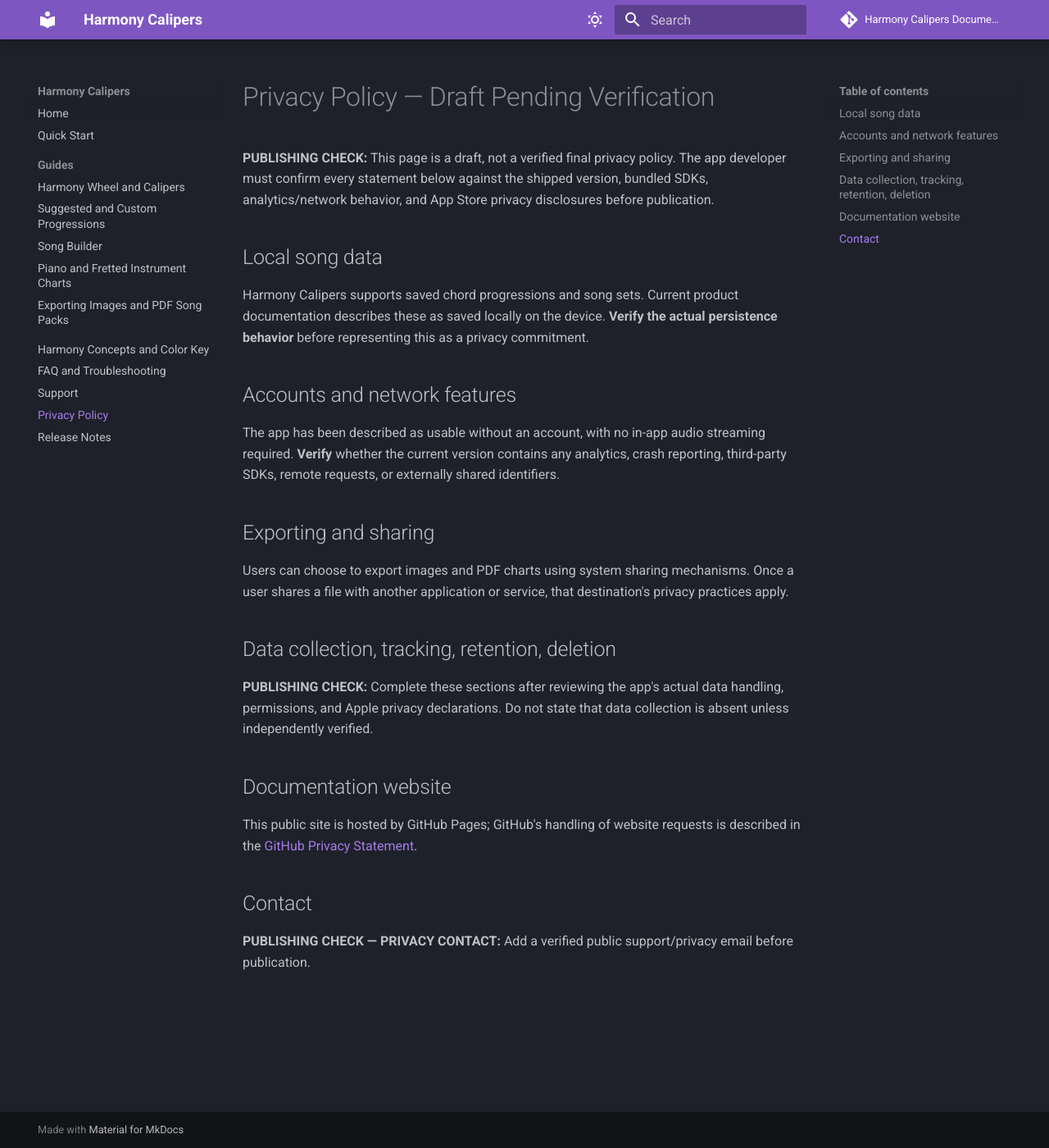
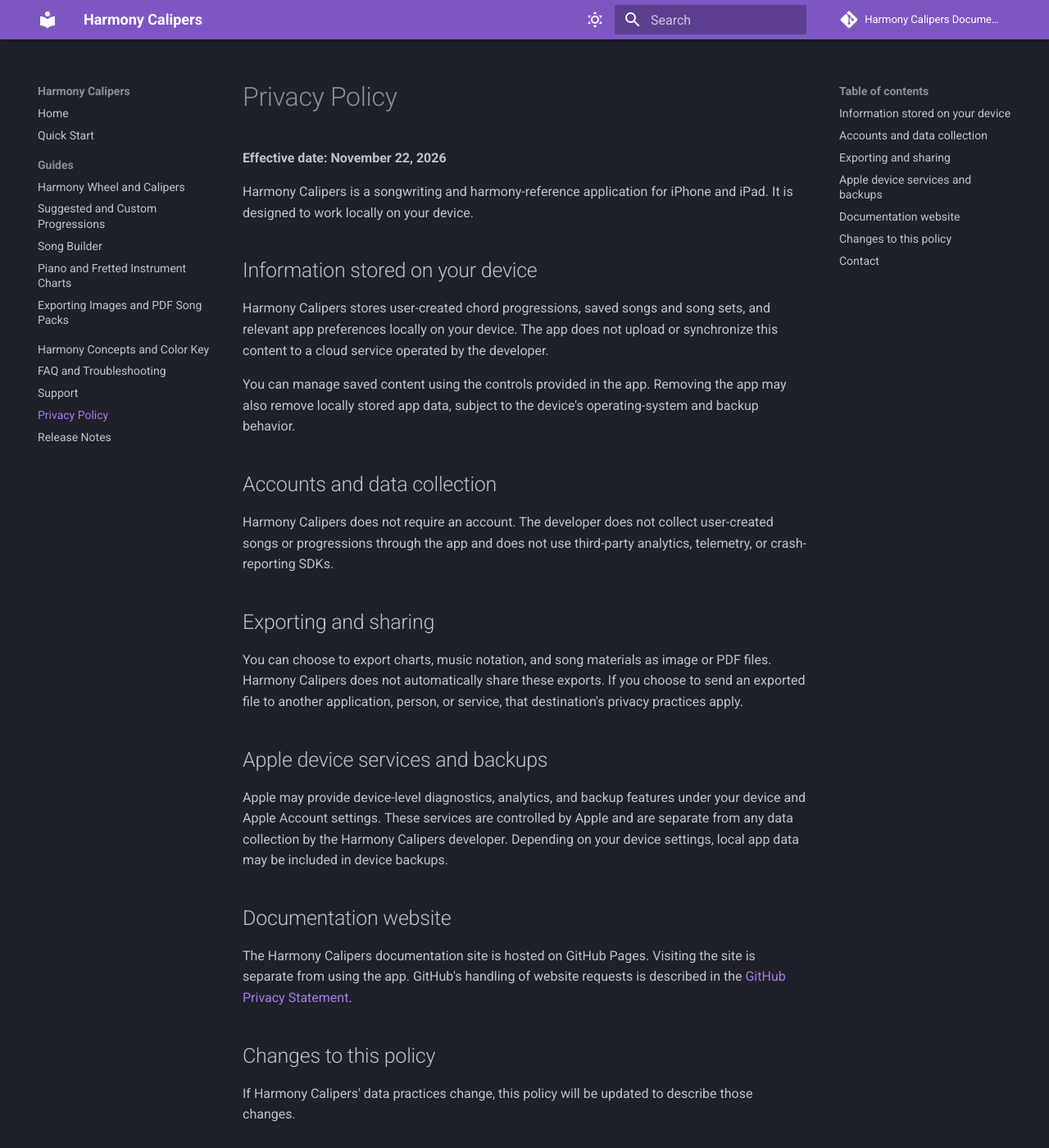
Before and after one commit to 94972cptbv-tech/HarmonyCalipers-Documentation, an MkDocs documentation site: the page built from docs/privacy.md, in a window 1280 px wide and 1400 px high. Shown: the whole window at 82% size. Built offline with MkDocs 1.6.1 and Material for MkDocs 9.7.7, drawn with Linux system fonts in a browser that asks for light colours; comment, search, counter and statistics services are not loaded; some of the changed text lies outside the part shown.

Commit message:
Finalize privacy policy and support contact - Issue #1

```diff
--- a/docs/privacy.md
+++ b/docs/privacy.md
@@ -1,27 +1,35 @@
-# Privacy Policy — Draft Pending Verification
+# Privacy Policy
 
-**PUBLISHING CHECK:** This page is a draft, not a verified final privacy policy. The app developer must confirm every statement below against the shipped version, bundled SDKs, analytics/network behavior, and App Store privacy disclosures before publication.
+**Effective date: November 22, 2026**
 
-## Local song data
+Harmony Calipers is a songwriting and harmony-reference application for iPhone and iPad. It is designed to work locally on your device.
 
-Harmony Calipers supports saved chord progressions and song sets. Current product documentation describes these as saved locally on the device. **Verify the actual persistence behavior** before representing this as a privacy commitment.
+## Information stored on your device
 
-## Accounts and network features
+Harmony Calipers stores user-created chord progressions, saved songs and song sets, and relevant app preferences locally on your device. The app does not upload or synchronize this content to a cloud service operated by the developer.
 
-The app has been described as usable without an account, with no in-app audio streaming required. **Verify** whether the current version contains any analytics, crash reporting, third-party SDKs, remote requests, or externally shared identifiers.
+You can manage saved content using the controls provided in the app. Removing the app may also remove locally stored app data, subject to the device's operating-system and backup behavior.
+
+## Accounts and data collection
+
+Harmony Calipers does not require an account. The developer does not collect user-created songs or progressions through the app and does not use third-party analytics, telemetry, or crash-reporting SDKs.
 
 ## Exporting and sharing
 
-Users can choose to export images and PDF charts using system sharing mechanisms. Once a user shares a file with another application or service, that destination's privacy practices apply.
+You can choose to export charts, music notation, and song materials as image or PDF files. Harmony Calipers does not automatically share these exports. If you choose to send an exported file to another application, person, or service, that destination's privacy practices apply.
 
-## Data collection, tracking, retention, deletion
+## Apple device services and backups
 
-**PUBLISHING CHECK:** Complete these sections after reviewing the app's actual data handling, permissions, and Apple privacy declarations. Do not state that data collection is absent unless independently verified.
+Apple may provide device-level diagnostics, analytics, and backup features under your device and Apple Account settings. These services are controlled by Apple and are separate from any data collection by the Harmony Calipers developer. Depending on your device settings, local app data may be included in device backups.
 
 ## Documentation website
 
-This public site is hosted by GitHub Pages; GitHub's handling of website requests is described in the [GitHub Privacy Statement](https://docs.github.com/site-policy/privacy-policies/github-privacy-statement).
+The Harmony Calipers documentation site is hosted on GitHub Pages. Visiting the site is separate from using the app. GitHub's handling of website requests is described in the [GitHub Privacy Statement](https://docs.github.com/site-policy/privacy-policies/github-privacy-statement).
+
+## Changes to this policy
+
+If Harmony Calipers' data practices change, this policy will be updated to describe those changes.
 
 ## Contact
 
-**PUBLISHING CHECK — PRIVACY CONTACT:** Add a verified public support/privacy email before publication.
+For privacy questions, contact **Harmony Calipers Support** at [harmonycal.support@icloud.com](mailto:harmonycal.support@icloud.com).
```
Also changed, not shown: docs/support.md (+1 -3 lines).
